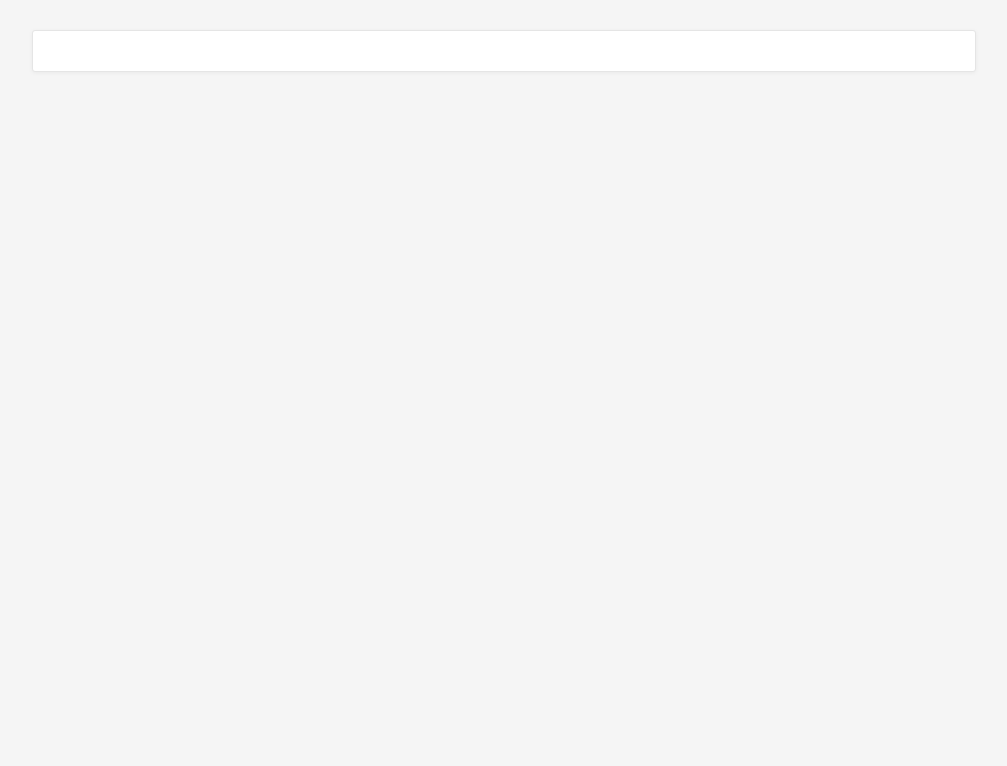
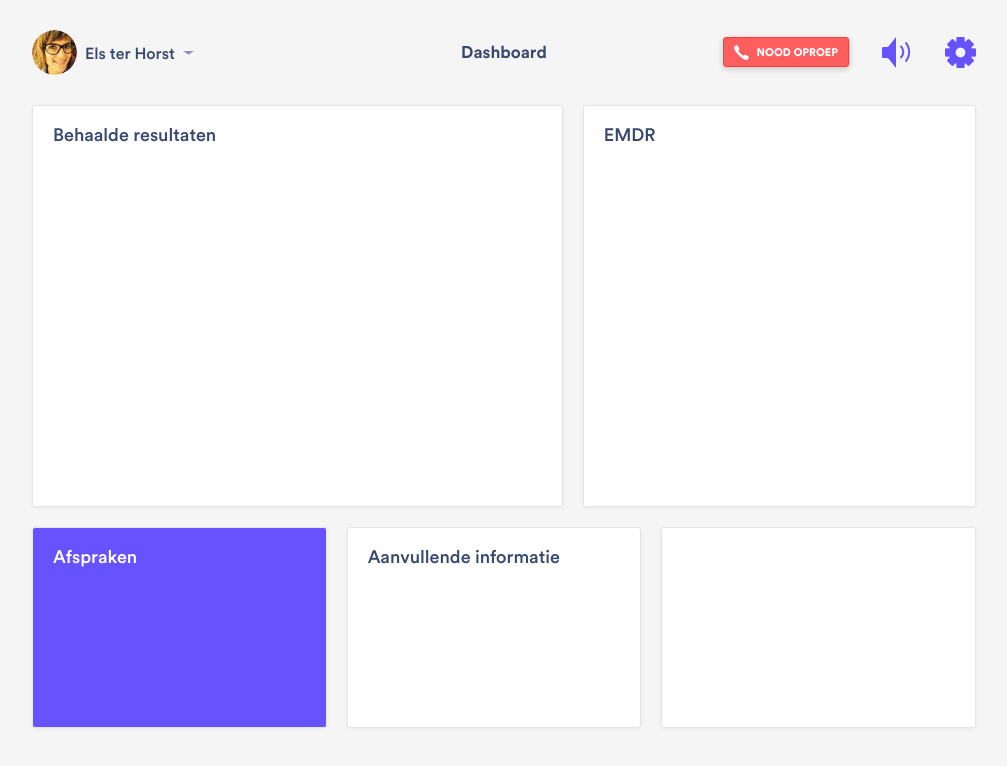
Before and after one commit to jelleoverbeek/iTherapy, a website: page pages/dashboard.html in a window 1280 px wide. Shown: the whole page, without its empty margins (136-1143 px from the left). Drawn offline with Linux system fonts and the light colour scheme.

Commit message:
Progress on dashboard

```diff
--- a/assets/scss/components/buttons.scss
+++ b/assets/scss/components/buttons.scss
@@ -39,7 +39,7 @@ input[type="submit"], .btn, button {
 	font-size: 11px;
 	font-family: $circularBlack;
 	text-transform: uppercase;
-	line-height: 10px;
+	line-height: 29px;
 	padding: 0 10px;
 }
 
@@ -68,3 +68,16 @@ input[type="submit"], .btn, button {
 		background: darken($blue-light, 6%);
 	}
 }
+
+.btn-danger {
+	background: $red;
+	border: 1px solid darken($red, 7%);
+
+	&:hover {
+		background: darken($red, 3%);
+	}
+
+	&:active {
+		background: darken($red, 6%);
+	}
+}
--- a/assets/scss/components/widget.scss
+++ b/assets/scss/components/widget.scss
@@ -5,6 +5,15 @@
 	border-radius: 3px;
 
 	padding: 20px;
+
+	&.featured {
+		background: $purple;
+		color: #fff;
+
+		h1, h2, h3, h4 {
+			color: #fff;
+		}
+	}
 }
 
 .login-widget {
--- a/assets/scss/layout/header.scss
+++ b/assets/scss/layout/header.scss
@@ -1,3 +1,59 @@
 header {
+	width: 1024px;
+	height: 45px;
+	margin: 30px auto;
+	padding: 0 40px;
 
+	.user {
+		display: table-row;
+
+		.avatar {
+			display: table-cell;
+			img {
+				border-radius: 50%;
+			}
+		}
+
+		.username {
+			display: table-cell;
+			font-family: $circularMedium;
+			font-size: 16px;
+			color: $blue;
+			padding: 0 8px;
+		}
+
+		.dropdown-indicator {
+			display: table-cell;
+		}
+	}
+
+	.page-title {
+		font-family: $circularBold;
+		font-size: 17px;
+		color: $blue;
+		line-height: 45px;
+	}
+
+	.back-button {
+
+	}
+
+	.action-buttons {
+		margin-top: 7px;
+
+		.btn-danger {
+			display: inline-block;
+			vertical-align: top;
+
+			img {
+				margin-left: 0;
+				margin-right: 5px;
+				margin-top: -2px;
+			}
+		}
+
+		& > img {
+			margin-left: 30px;
+		}
+	}
 }
--- a/assets/scss/style.scss
+++ b/assets/scss/style.scss
@@ -26,7 +26,7 @@ body {
 
 .container {
 	width: 1024px;
-	padding: 30px 40px 40px 40px;
+	padding: 0 40px 30px 40px;
 }
 
 a {
@@ -134,3 +134,5 @@ hr {
 
 @import "layout/header";
 @import "layout/footer";
+
+@import "views/dashboard";
--- /dev/null
+++ b/assets/scss/views/dashboard.scss
@@ -0,0 +1,30 @@
+.dashboard {
+	.row {
+		margin: 0;
+		margin-bottom: 20px;
+
+		&:last-child {
+			margin-bottom: 0;
+		}
+
+		&:nth-child(1) {
+			.widget {
+				height: 402px;
+			}
+		}
+
+		&:nth-child(2) {
+			.widget {
+				height: 201px;
+			}
+		}
+	}
+
+	.col-md-1, .col-md-2, .col-md-3, .col-md-4, .col-md-5, .col-md-6, .col-md-7, .col-md-8, .col-md-9, .col-md-10, .col-md-11, .col-md-12{
+		padding-right: 20px;
+		padding-left: 0;
+		&:last-child {
+			padding-right: 0;
+		}
+	}
+}
--- a/pages/dashboard.html
+++ b/pages/dashboard.html
@@ -10,12 +10,71 @@
 </head>
 <body>
 
-<div class="container">
+<header>
+    <div class="row">
+        <div class="col-md-4">
+            <div class="user">
+                <div class="avatar">
+                    <img class="vertical-align-middle" src="/assets/img/avatar-els.png" srcset="/assets/img/avatar-els.png 1x, /assets/img/avatar-els@2x.png 2x">
+                </div>
+                <div class="username vertical-align-middle">Els ter Horst</div>
+                <div class="dropdown-indicator">
+                    <img class="vertical-align-middle" src="/assets/img/dropdown-indicator-big.png" srcset="/assets/img/dropdown-indicator-big.png 1x, /assets/img/dropdown-indicator-big@2x.png 2x">
+                </div>
+            </div>
+        </div>
 
-    <div class="col-md widget">
+        <div class="col-md-4 align-center">
+            <div class="page-title">
+                Dashboard
+            </div>
+        </div>
 
+        <div class="col-md-4 align-right">
+            <div class="action-buttons">
+                <a href="emergency-call.html" class="btn btn-small btn-danger">
+                    <img src="/assets/img/phone-white.png" srcset="/assets/img/phone-white.png 1x, /assets/img/phone-white@2x.png 2x">
+                    Nood oproep
+                </a>
+                <img src="/assets/img/volume.png" srcset="/assets/img/volume.png 1x, /assets/img/volume@2x.png 2x">
+                <img src="/assets/img/settings.png" srcset="/assets/img/settings.png 1x, /assets/img/settings@2x.png 2x">
+            </div>
+        </div>
+    </div>
+</header>
+
+<div class="container dashboard">
+    <div class="row">
+        <div class="col-md-7">
+            <div class="widget">
+                <h3>Behaalde resultaten</h3>
+            </div>
+        </div>
+
+        <div class="col-md-5">
+            <div class="widget">
+                <h3>EMDR</h3>
+            </div>
+        </div>
     </div>
 
+    <div class="row">
+        <div class="col-md-4">
+            <div class="widget featured">
+                <h3>Afspraken</h3>
+            </div>
+        </div>
+        <div class="col-md-4">
+            <div class="widget">
+                <h3>Aanvullende informatie</h3>
+            </div>
+        </div>
+        <div class="col-md-4">
+            <div class="widget">
+
+            </div>
+        </div>
+    </div>
 </div>
 
 </body>
```
Also changed, not shown: assets/css/style.css, assets/img/avatar-els.png (added), assets/img/avatar-els@2x.png (added), assets/img/dropdown-indicator-big.png (added), assets/img/dropdown-indicator-big@2x.png (added), assets/img/phone-white.png (added), assets/img/phone-white@2x.png (added), assets/img/settings.png (added), assets/img/settings@2x.png (added), assets/img/volume.png (added), assets/img/volume@2x.png (added), assets/scss/components/text-styles.scss (line endings or trailing spaces).
